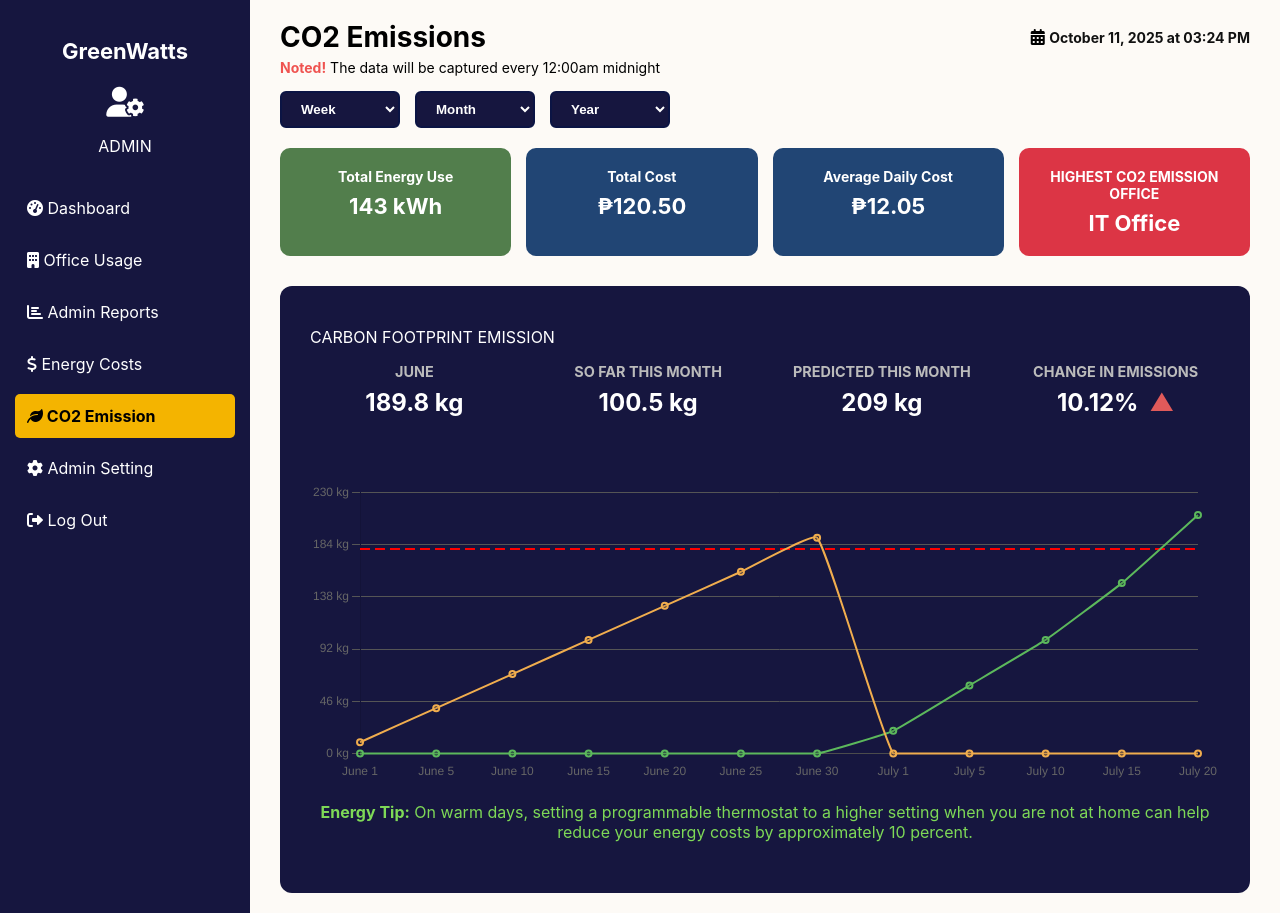
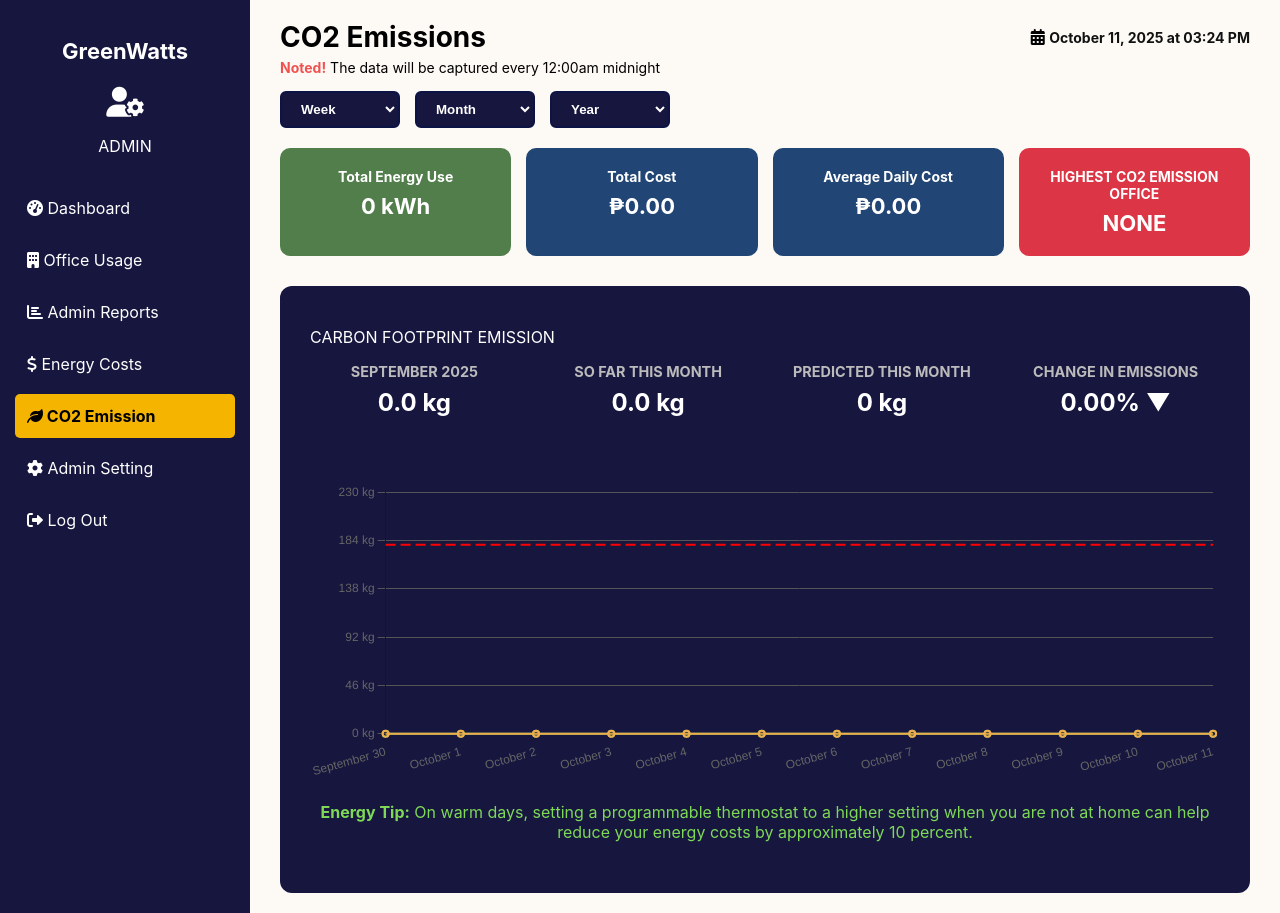
Before and after one commit to KenSanity19/GreenWatts_IoT, a Django app: page /adminpanel/carbonEmission/ in a window 1280 px wide. Run offline with Django 5.2, Linux system fonts and the light colour scheme; data that the repository does not hold is empty.

Commit message:
Added the backend functionality for the co2 emission page, reflecting the data from the database

```diff
--- a/greenwatts/adminpanel/templates/carbonEmission.html
+++ b/greenwatts/adminpanel/templates/carbonEmission.html
@@ -92,19 +92,19 @@
       <div class="report-cards">
         <div class="card total">
           <p>Total Energy Use</p>
-          <span>143 kWh</span>
+          <span>{{ total_energy_kwh }} kWh</span>
         </div>
         <div class="card inactive">
           <p>Total Cost</p>
-          <span>₱120.50</span>
+          <span>₱{{ total_cost }}</span>
         </div>
         <div class="card inactive">
           <p>Average Daily Cost</p>
-          <span>₱12.05</span>
+          <span>₱{{ avg_daily_cost }}</span>
         </div>
         <div class="card highest">
           <p>HIGHEST CO2 EMISSION OFFICE</p>
-          <span>IT Office</span>
+          <span>{{ highest_co2_office }}</span>
         </div>
       </div>
 
@@ -113,21 +113,22 @@
         <div class="chart-header">
           <div class="chart-info">
             <div class="info-item">
-              <div class="info-label">June</div>
-              <div class="info-value">189.8 kg</div>
+              <div class="info-label">{{ previous_month_name }}</div>
+              <div class="info-value">{{ last_month_co2 }} kg</div>
             </div>
             <div class="info-item">
               <div class="info-label">SO FAR THIS MONTH</div>
-              <div class="info-value">100.5 kg</div>
+              <div class="info-value">{{ current_month_so_far_co2 }} kg</div>
             </div>
             <div class="info-item">
               <div class="info-label">PREDICTED THIS MONTH</div>
-              <div class="info-value">209 kg</div>
+              <div class="info-value">{{ predicted_month_co2 }} kg</div>
             </div>
             <div class="info-item">
               <div class="info-label">CHANGE IN EMISSIONS</div>
               <div class="info-value">
-                10.12% <span class="red-arrow">▲</span>
+                {{ change_percent }}
+                <span class="{{ change_class }}">{{ change_direction }}</span>
               </div>
             </div>
           </div>
@@ -146,32 +147,19 @@
       const co2Chart = new Chart(ctx, {
         type: "line",
         data: {
-          labels: [
-            "June 1",
-            "June 5",
-            "June 10",
-            "June 15",
-            "June 20",
-            "June 25",
-            "June 30",
-            "July 1",
-            "July 5",
-            "July 10",
-            "July 15",
-            "July 20",
-          ],
+          labels: {{ chart_labels|safe }},
           datasets: [
             {
-              label: "June",
-              data: [10, 40, 70, 100, 130, 160, 190, 0, 0, 0, 0, 0],
+              label: "Previous Month",
+              data: {{ prev_month_data|safe }},
               borderColor: "#f0ad4e",
               borderWidth: 2,
               fill: false,
               tension: 0.1,
             },
             {
-              label: "July",
-              data: [0, 0, 0, 0, 0, 0, 0, 20, 60, 100, 150, 210],
+              label: "Current Month",
+              data: {{ current_month_data|safe }},
               borderColor: "#5cb85c",
               borderWidth: 2,
               fill: false,
@@ -179,7 +167,7 @@
             },
             {
               label: "Threshold",
-              data: Array(12).fill(180),
+              data: Array({{ chart_labels|length }}).fill({{ threshold }}),
               borderColor: "red",
               borderWidth: 2,
               borderDash: [10, 5],
@@ -200,7 +188,7 @@
               const ctx = chart.ctx;
               const xAxis = chart.scales.x;
               const yAxis = chart.scales.y;
-              const thresholdY = yAxis.getPixelForValue(180);
+              const thresholdY = yAxis.getPixelForValue({{ threshold }});
               const rightX = xAxis.getPixelForValue(
                 chart.data.labels.length - 1
               );
--- a/greenwatts/adminpanel/views.py
+++ b/greenwatts/adminpanel/views.py
@@ -56,7 +56,7 @@ def admin_dashboard(request):
         latest_date_qs = EnergyRecord.objects.aggregate(latest_date=Max('date'))
         latest_date = latest_date_qs['latest_date']
         if latest_date:
-            selected_date = latest_date.date() if hasattr(latest_date, 'date') else latest_date
+            selected_date = latest_date
 
     # Aggregate sums for total energy usage, cost estimate, and carbon emission from selected date
     if selected_date:
@@ -669,7 +669,158 @@ def admin_costs(request):
     return render(request, 'adminCosts.html', context)
 
 def carbon_emission(request):
-    return render(request, 'carbonEmission.html')
+    from django.db.models import Sum, Max
+    from django.db.models.functions import TruncDate
+    from datetime import datetime, timedelta, date
+    from calendar import monthrange
+    from django.utils import timezone
+    import json
+
+    # Get all valid office ids from Office table
+    from greenwatts.users.models import Office
+    valid_office_ids = set(Office.objects.values_list('office_id', flat=True))
+
+    now = timezone.now().date()
+    current_month = now.month
+    current_year = now.year
+    days_so_far = now.day
+
+    # Previous month
+    prev_month = current_month - 1 if current_month > 1 else 12
+    prev_year = current_year if current_month > 1 else current_year - 1
+    previous_month_name = date(prev_year, prev_month, 1).strftime('%B %Y')
+
+    # Days in current month
+    days_in_month = monthrange(current_year, current_month)[1]
+
+    # Aggregates for current month so far
+    current_month_aggregates = EnergyRecord.objects.filter(
+        date__year=current_year,
+        date__month=current_month,
+        date__lte=now,
+        device__office__office_id__in=valid_office_ids
+    ).exclude(
+        device__office__name='DS'
+    ).aggregate(
+        total_energy=Sum('total_energy_kwh'),
+        total_cost=Sum('cost_estimate'),
+        total_co2=Sum('carbon_emission_kgco2')
+    )
+
+    total_energy_kwh = current_month_aggregates['total_energy'] or 0
+    total_cost = current_month_aggregates['total_cost'] or 0
+    avg_daily_cost = total_cost / days_so_far if days_so_far > 0 else 0
+
+    # Highest CO2 emission office (current month)
+    highest_office_data = EnergyRecord.objects.filter(
+        date__year=current_year,
+        date__month=current_month,
+        date__lte=now,
+        device__office__office_id__in=valid_office_ids
+    ).exclude(
+        device__office__name='DS'
+    ).values(
+        office_name=F('device__office__name')
+    ).annotate(
+        total_co2=Sum('carbon_emission_kgco2')
+    ).order_by('-total_co2')
+
+    highest_co2_office = highest_office_data.first()['office_name'] if highest_office_data else 'NONE'
+
+    # Last month total CO2
+    last_month_total_co2 = EnergyRecord.objects.filter(
+        date__year=prev_year,
+        date__month=prev_month,
+        device__office__office_id__in=valid_office_ids
+    ).exclude(
+        device__office__name='DS'
+    ).aggregate(total=Sum('carbon_emission_kgco2'))['total'] or 0
+
+    # Current month so far CO2
+    current_month_so_far_co2 = current_month_aggregates['total_co2'] or 0
+
+    # Predicted this month CO2
+    avg_daily_co2 = current_month_so_far_co2 / days_so_far if days_so_far > 0 else 0
+    predicted_month_co2 = avg_daily_co2 * days_in_month
+
+    # Change in emissions
+    if last_month_total_co2 > 0:
+        change_percent = ((current_month_so_far_co2 - last_month_total_co2) / last_month_total_co2) * 100
+    else:
+        change_percent = 0
+    change_direction = '▲' if change_percent > 0 else '▼'
+    change_class = 'red-arrow' if change_percent > 0 else 'green-arrow'  # Assume red for increase
+
+    # Chart data: Last 40 days to cover two months
+    end_date = now
+    start_date = end_date - timedelta(days=40)
+    daily_data = EnergyRecord.objects.filter(
+        date__gte=start_date,
+        date__lte=end_date,
+        device__office__office_id__in=valid_office_ids
+    ).exclude(
+        device__office__name='DS'
+    ).annotate(
+        day_date=TruncDate('date')
+    ).values(
+        'day_date'
+    ).annotate(
+        total_co2=Sum('carbon_emission_kgco2')
+    ).order_by('day_date')
+
+    # Generate full date range
+    date_range = []
+    current = start_date
+    while current <= end_date:
+        date_range.append(current)
+        current += timedelta(days=1)
+
+    # Map data
+    date_dict = {item['day_date']: item['total_co2'] or 0 for item in daily_data}
+    daily_co2 = [date_dict.get(d, 0) for d in date_range]
+
+    # Split into previous and current month data
+    prev_month_data = []
+    current_month_data = []
+    labels = []
+    for d in date_range:
+        month_name = d.strftime('%B')
+        label = f"{month_name} {d.day}"
+        labels.append(label)
+
+        if d.month == prev_month and d.year == prev_year:
+            prev_month_data.append(date_dict.get(d, 0))
+            current_month_data.append(0)
+        else:
+            prev_month_data.append(0)
+            current_month_data.append(date_dict.get(d, 0))
+
+    # Pad to 12 points if needed, but use actual
+    # For now, use up to 12 recent points
+    labels = labels[-12:]
+    prev_month_data = prev_month_data[-12:]
+    current_month_data = current_month_data[-12:]
+
+    threshold = 180  # Fixed
+
+    context = {
+        'total_energy_kwh': round(total_energy_kwh, 1),
+        'total_cost': f"{total_cost:.2f}",
+        'avg_daily_cost': f"{avg_daily_cost:.2f}",
+        'highest_co2_office': highest_co2_office,
+        'last_month_co2': f"{last_month_total_co2:.1f}",
+        'current_month_so_far_co2': f"{current_month_so_far_co2:.1f}",
+        'predicted_month_co2': f"{predicted_month_co2:.0f}",
+        'change_percent': f"{abs(change_percent):.2f}%",
+        'change_direction': change_direction,
+        'change_class': change_class,
+        'chart_labels': json.dumps(labels),
+        'prev_month_data': json.dumps(prev_month_data),
+        'current_month_data': json.dumps(current_month_data),
+        'threshold': threshold,
+        'previous_month_name': previous_month_name,
+    }
+    return render(request, 'carbonEmission.html', context)
 
 @csrf_exempt
 def create_office(request):
```
